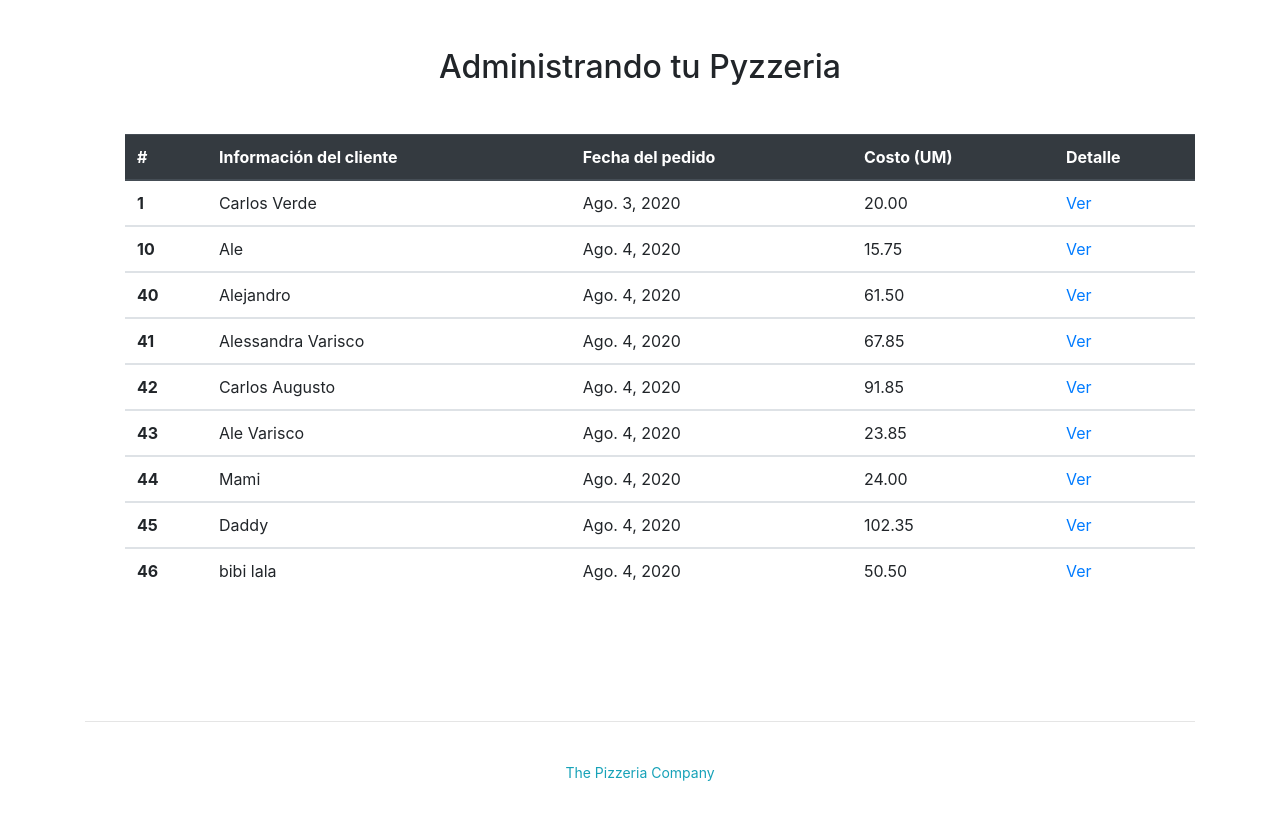
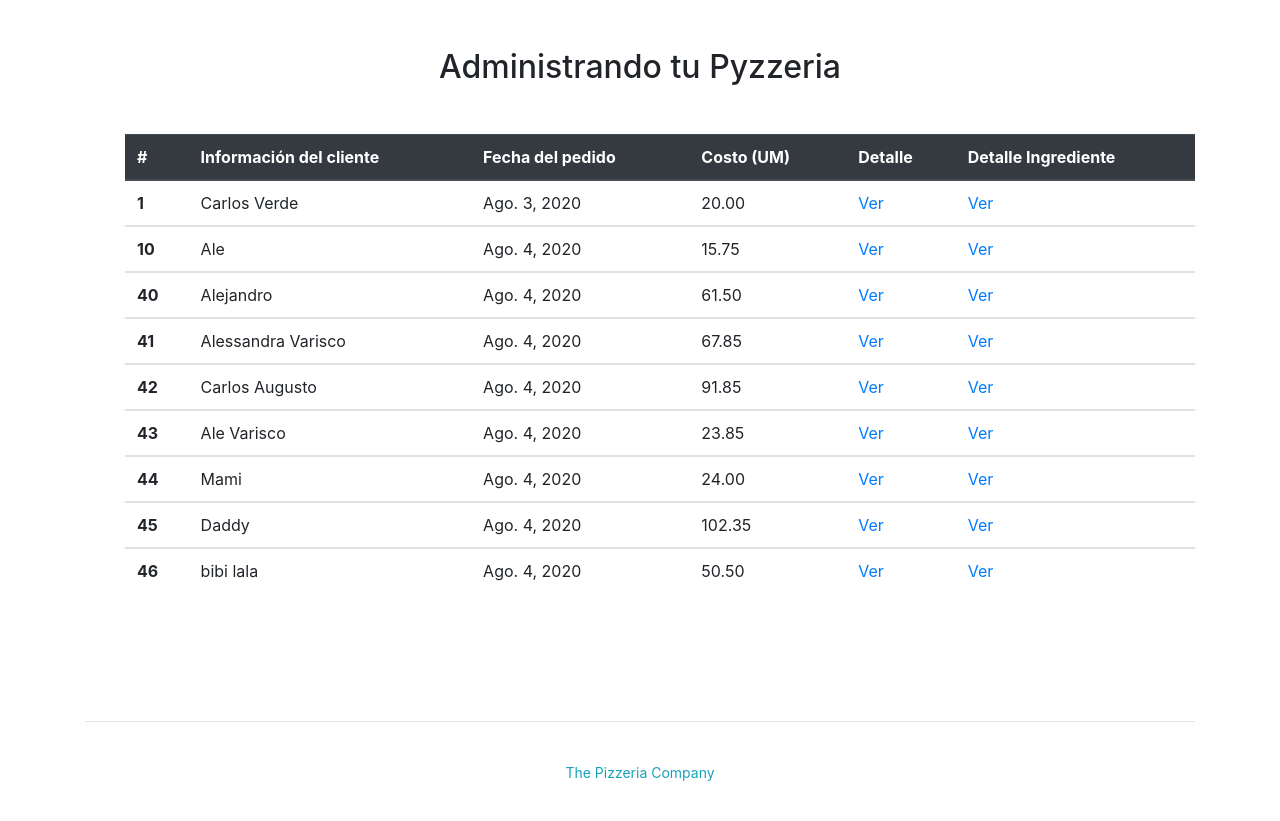
Before and after one commit to techiend/Pyzzeria, a Django app: page /pedidos/administracion/ in a window 1280 px wide. Shown: the top 821 px of the page. Run offline with Django 3.2, Linux system fonts and the light colour scheme; data comes from the database, SQL or seed files in the repository; some libraries are stand-ins or nearby versions.

Commit message:
modificacion de administracion y venta_ingrediente

```diff
--- a/pedidos/templates/pedidos/administracion.html
+++ b/pedidos/templates/pedidos/administracion.html
@@ -33,6 +33,7 @@
                             <th scope="col">Fecha del pedido</th>
                             <th scope="col">Costo (UM)</th>
                             <th scope="col">Detalle</th>
+                            <th scope="col">Detalle Ingrediente</th>
                         </tr>
                         </thead>
                         {% for pedido in pedidos_list %}
@@ -43,6 +44,7 @@
                             <td>{{pedido.fecha_pedido}}</td>
                             <td>{{pedido.costo_total}}</td>
                             <td><a href="{% url 'pedidos:detalle' pedido.pedido_id %}">Ver</a></td>
+                            <td><a href="{% url 'pedidos:venta_ingrediente' pedido.pedido_id %}">Ver</a></td>
                         </tr>
                         </tbody>
                         {% endfor %}
--- a/pedidos/urls.py
+++ b/pedidos/urls.py
@@ -9,5 +9,6 @@ urlpatterns = [
     path('pizza/', views.pizza, name='pizza'),
     path('administracion/', views.admin, name='administracion'),
     path('administracion/detalle/<int:pedido_id>/', views.admin_detalle, name='detalle'),
-    path('administracion/ingrediente', views.venta_ingrediente, name='venta_ingrediente'),
+    path('administracion/ingrediente/<int:pedido_id>/', views.venta_ingrediente, name='venta_ingrediente'),
+
 ]
--- a/pedidos/views.py
+++ b/pedidos/views.py
@@ -121,6 +121,26 @@ def pizza(request):
             'ing': Ingrediente.objects.all(),
         })
 
-def venta_ingrediente(request):
-    pedido = Pedido.objects.all()
-    return render(request, 'pedidos/venta_ingrediente.html')
+
+
+def venta_ingrediente(request, pedido_id):
+    pedidos = get_object_or_404(Pedido, pk=pedido_id),
+    return render(request, 'pedidos/venta_ingrediente.html', {'pedido': pedidos}),
+
+    raw_query = '''
+        select pedidos_pedido.id, pedidos_ingrediente.nombre_ingrediente, pedidos_pedido.fecha_pedido, pedidos_pedido.nombre_cliente,
+        count(pedidos_pizza_ingrediente.id) cantidad,
+        sum(pedidos_ingrediente.costo_ingrediente) monto
+        from pedidos_ingrediente, pedidos_pedido, pedidos_pizza, pedidos_pizza_ingrediente
+        where pedidos_pizza.pedido_id_id= pedidos_pedido.pedido_id and
+        pedidos_pizza_ingrediente.pizza_id_id = pedidos_pizza.pizza_id and
+        pedidos_pizza_ingrediente.ingrediente_id_id = pedidos_ingrediente.ingrediente_id
+        group by pedidos_ingrediente.nombre_ingrediente, pedidos_pedido.fecha_pedido, pedidos_pedido.nombre_cliente
+        '''
+
+    results = Pedido.objects.raw(raw_query)
+    print (results.columns)
+
+
+
+    return render(request, 'pedidos/venta_ingrediente.html', {'resultado': results})
```
Also changed, not shown: pedidos/templates/pedidos/venta_ingrediente.html (deleted, +0 -63 lines).
